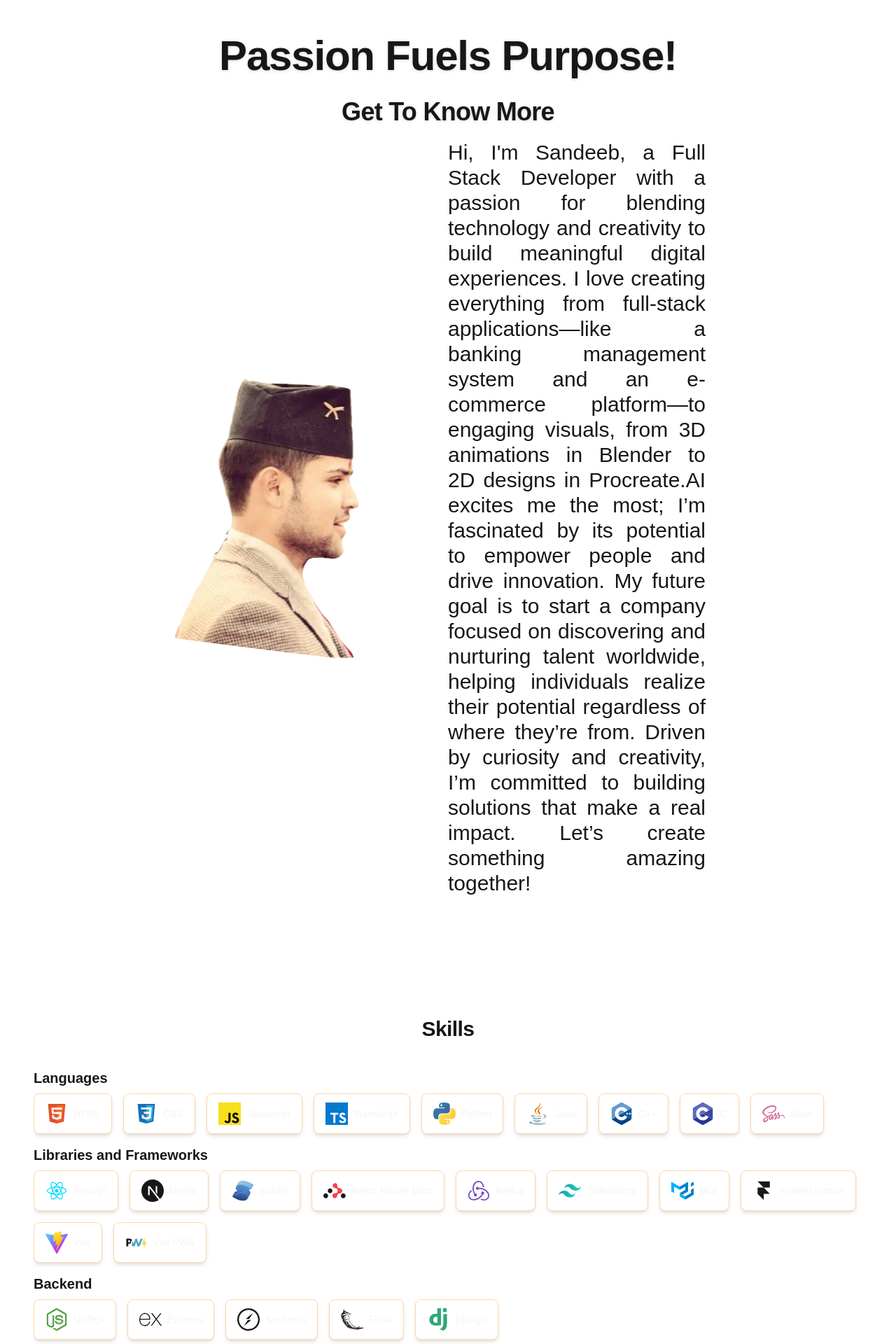
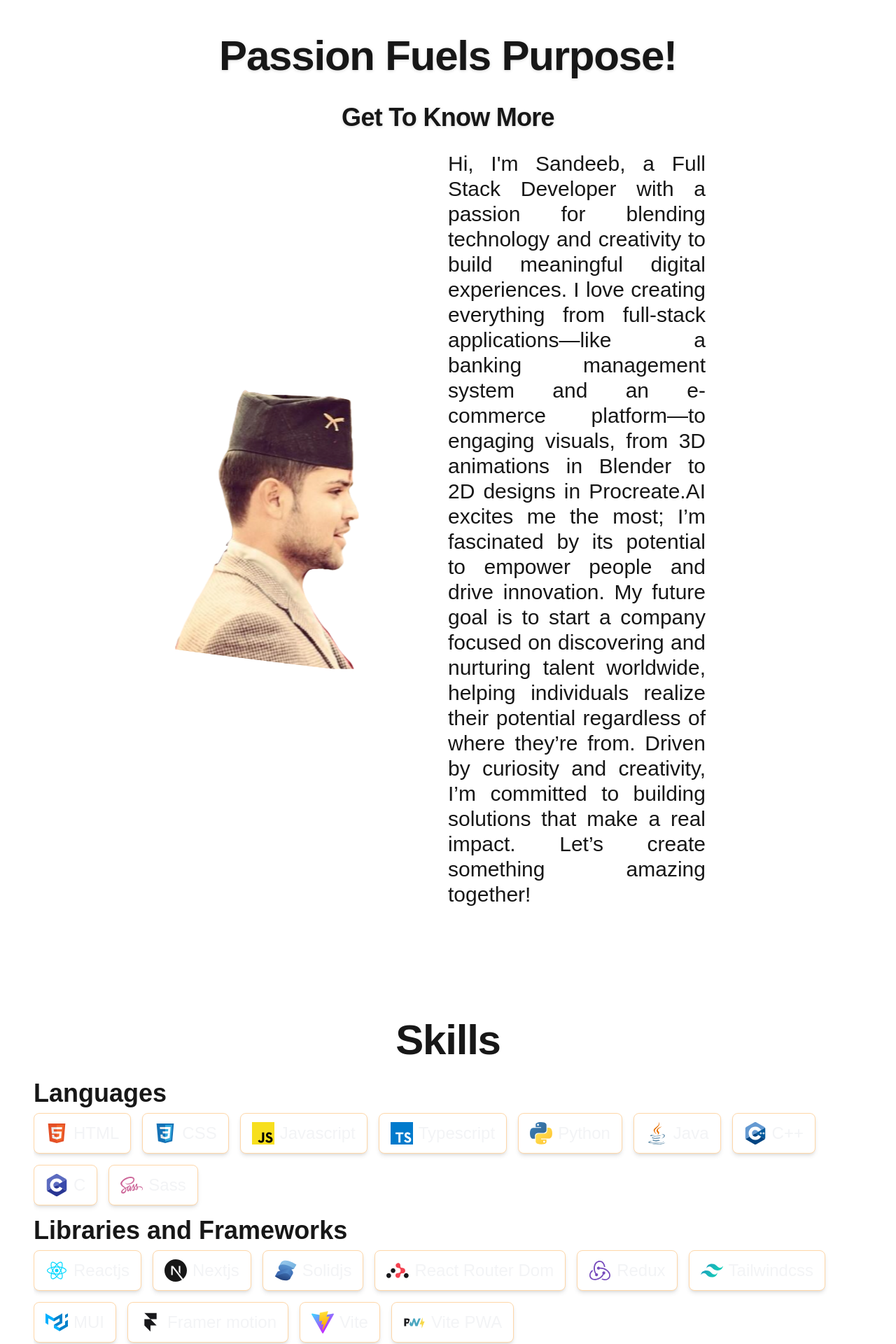
Before and after one commit to SandeebAdhikari/Responsive_Portfolio, a Next.js app: page / in a window 1280 px wide. Shown: the part 760-2680 px from the top of the page at 70% size. Built offline with nearby package versions, Linux system fonts and the light colour scheme.

Commit message:
change on skills font size for all framework names change

```diff
--- a/components/About/About.tsx
+++ b/components/About/About.tsx
@@ -19,9 +19,9 @@ const About = () => {
 
   return (
     <>
-      <div className="mt-36 text-2xl md:text-5xl lg:text-6xl w-full">
+      <div className="mt-36 text-3xl md:text-5xl lg:text-6xl w-full">
         <MultiDirectionSlide text1="Passion Fuels Purpose!" />
-        <div className="text-xl md:text-3xl lg:text-4xl">
+        <div className="text-xl p-2 md:text-3xl lg:text-4xl">
           <MultiDirectionSlide text2="Get To Know More" />
         </div>
 
--- a/components/skills/SkillBox.tsx
+++ b/components/skills/SkillBox.tsx
@@ -7,7 +7,7 @@ export type SkillBoxProps = {
 
 export default function SkillBox({ name, icon }: SkillBoxProps) {
   return (
-    <div className="flex w-max items-center gap-2 rounded-lg border border-orange-200 bg-white px-4 py-3 text-sm shadow-md dark:bg-gray-800">
+    <div className="flex w-max items-center gap-2 rounded-lg border border-orange-200 bg-white px-4 py-3 shadow-md dark:bg-gray-800 text-sm sm:text-base md:text-xl lg:text-2xl">
       {typeof icon === "string" ? (
         <Image
           src={icon}
--- a/components/skills/SkillShowCase.tsx
+++ b/components/skills/SkillShowCase.tsx
@@ -20,7 +20,7 @@ export default function SkillShowcase({ skills }: SkillShowcaseProps) {
   return (
     <section className="overflow-hidden mt-[150px]">
       <div className="relative mx-auto max-w-7xl">
-        <h2 className="text-3xl text-center sm:text-3xl">
+        <h2 className="text-3xl sm:text-3xl md:text-5xl lg:text-6xl text-center">
           <BlurIn word="Skills" />
         </h2>
         {skills.map((section) => {
@@ -28,10 +28,10 @@ export default function SkillShowcase({ skills }: SkillShowcaseProps) {
           return (
             <AnimatePresence key={section.sectionName}>
               <div className="mt-4">
-                <span className=" font-bold text-xl text-center">
+                <span className=" font-bold text-xl sm:text-2xl md:text-3xl lg:text-4xl text-center">
                   {section.sectionName}
                 </span>
-                <div className="mt-2 flex flex-wrap gap-4 text-lg ">
+                <div className="mt-2 flex flex-wrap gap-4 text-lg">
                   {section.skills.map((box, index) => {
                     console.log("Skill:", box);
                     return (
```
